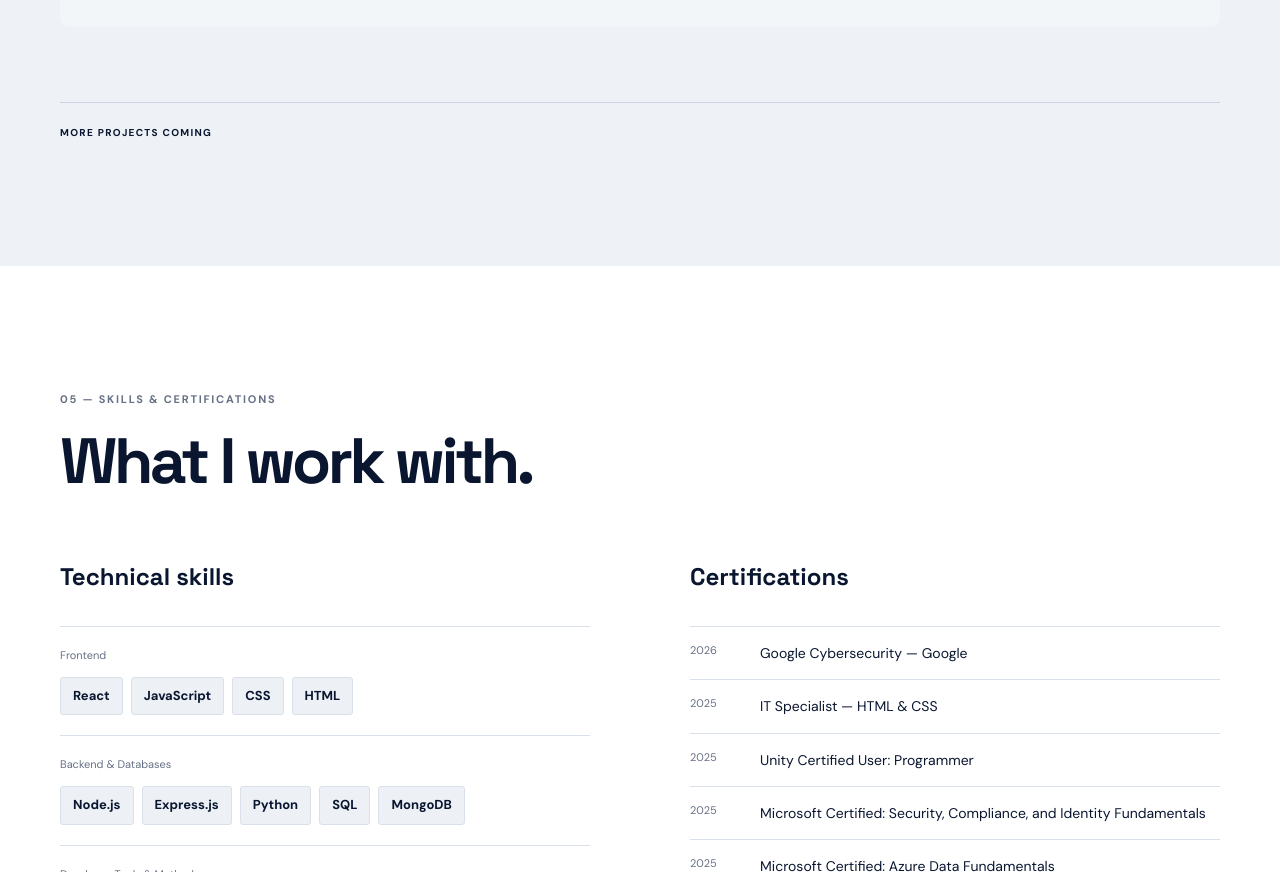
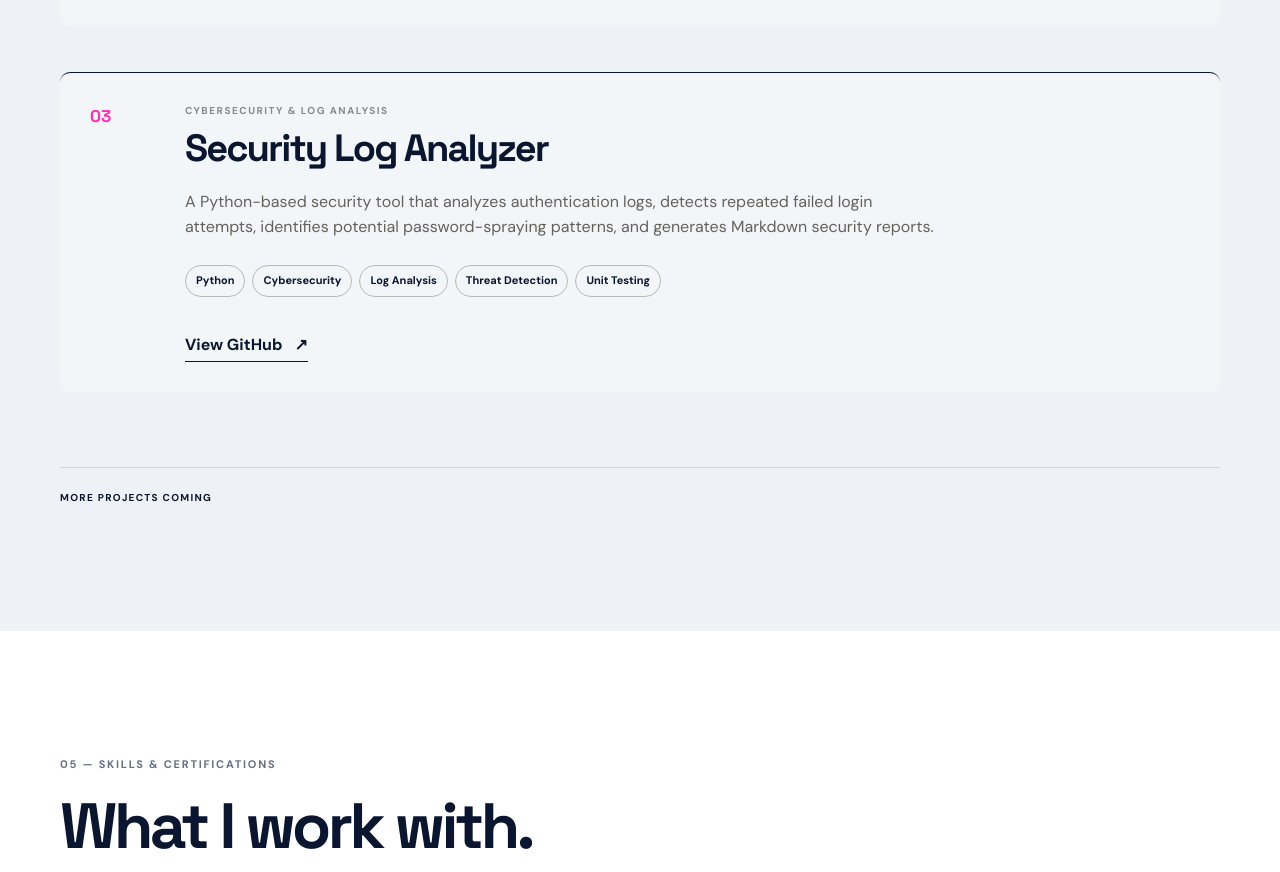
Before and after one commit to ezeamii/portfolio-site, a website: page public/index.html in a window 1280 px wide. Shown: the part 4539-5411 px from the top of the page. Drawn offline with Linux system fonts and the light colour scheme.

Commit message:
new project addition

```diff
--- a/public/index.html
+++ b/public/index.html
@@ -264,6 +264,40 @@
           </div>
         </article>
 
+
+        <!-- Project 03: Security Log Analyzer -->
+        <article class="project-feature reveal">
+          <div class="project-number">03</div>
+          <div class="project-info">
+            <p class="role-type">CYBERSECURITY &amp; LOG ANALYSIS</p>
+            <h3>Security Log Analyzer</h3>
+
+            <p>
+              A Python-based security tool that analyzes authentication logs,
+              detects repeated failed login attempts, identifies potential
+              password-spraying patterns, and generates Markdown security reports.
+            </p>
+
+            <div class="tags">
+              <span>Python</span>
+              <span>Cybersecurity</span>
+              <span>Log Analysis</span>
+              <span>Threat Detection</span>
+              <span>Unit Testing</span>
+            </div>
+
+            <a
+              href="https://github.com/ezeamii/security-log-analyzer"
+              target="_blank"
+              rel="noopener noreferrer"
+              class="text-link"
+            >
+              View GitHub <span>↗</span>
+            </a>
+          </div>
+        </article>
+
+
         <div class="project-note reveal">
           <span>MORE PROJECTS COMING</span>
         </div>
```
